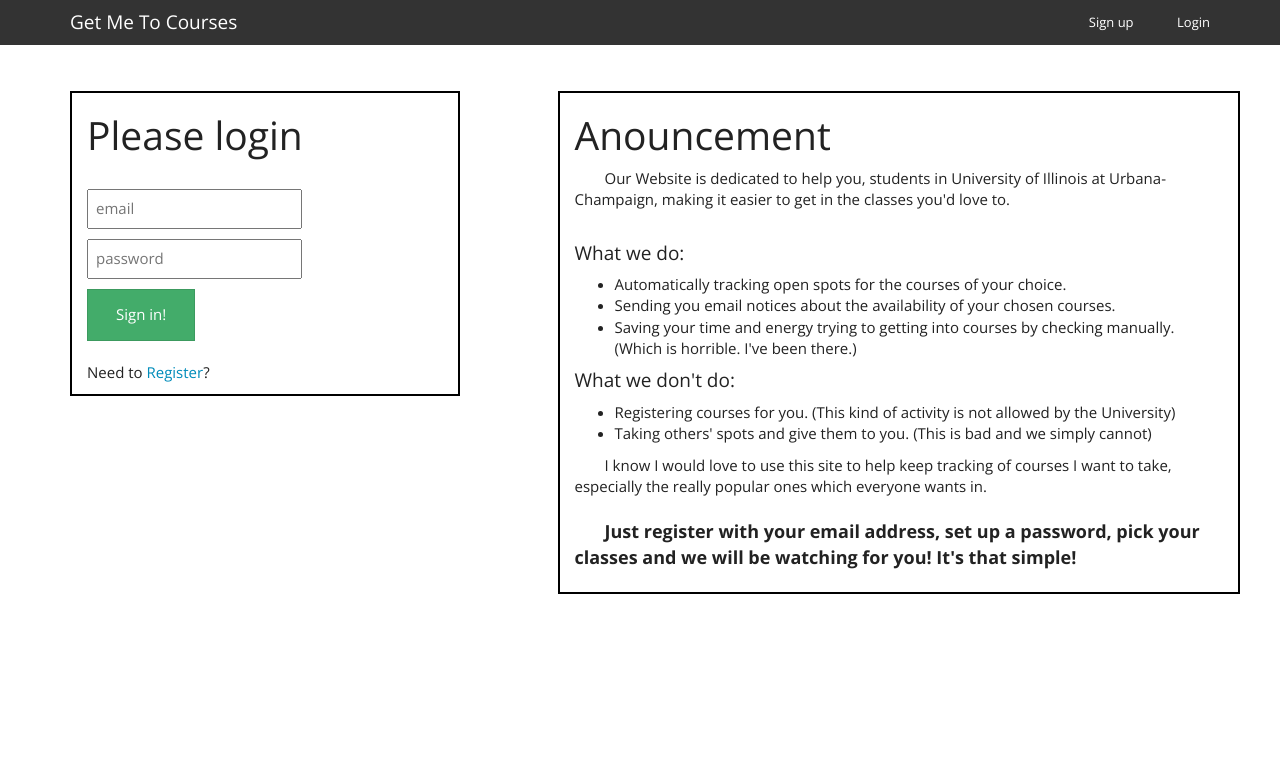
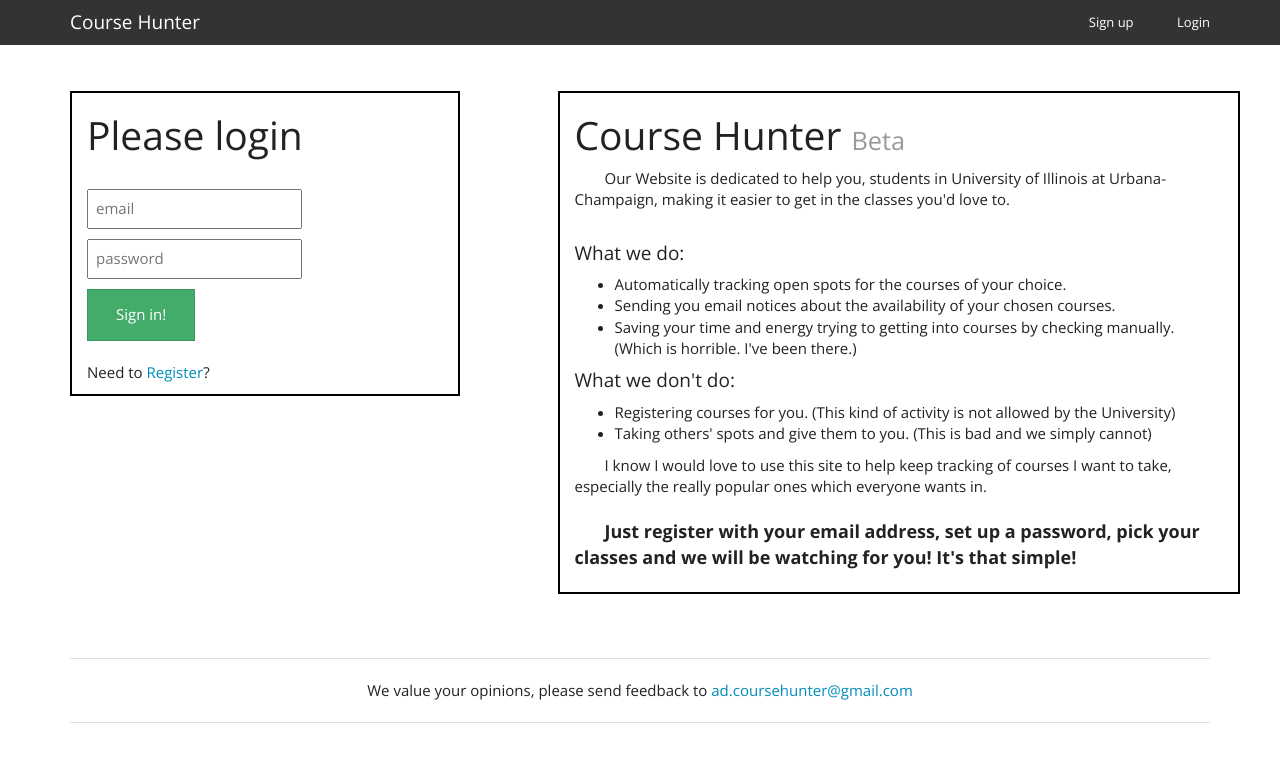
Before and after one commit to MingzeGao2/get-me-to-course, a Flask app: page /login in a window 1280 px wide. Shown: the top 762 px of the page. Run offline with Flask 2, Linux system fonts and the light colour scheme; some libraries are stand-ins or nearby versions; some web fonts are replaced.

Commit message:
Fixed Templates

```diff
--- a/project/templates/_base.html
+++ b/project/templates/_base.html
@@ -2,7 +2,7 @@
 <html>
   <head>
     <meta charset="utf-8">
-    <title>Get-Me-To-Courses</title>
+    <title>Course-Hunter</title>
     <!-- meta -->
     <meta name="description" content="">
     <meta name="author" content="">
@@ -39,11 +39,16 @@
       {% block content %}{% endblock %}
 
       <br />
-    </div>
       <!-- errors -->
       {% if error %}
         <p class="error"><strong>Error:</strong> {{ error }}</p>
       {% endif %}
+
+      <br />
+      <hr />
+      <p style="text-align:center;">We value your opinions, please send feedback to <a href="mailto:ad.coursehunter@gmail.com">ad.coursehunter@gmail.com</a></p>
+      <hr />
+    </div>
 
     <!-- </div> -->
 
--- a/project/templates/navigation.html
+++ b/project/templates/navigation.html
@@ -9,7 +9,7 @@
         <span class="icon-bar"></span>
         <span class="icon-bar"></span>
       </button>
-      <a class="navbar-brand" href="{{ url_for('main.home') }}">Get Me To Courses</a>
+      <a class="navbar-brand" href="{{ url_for('main.home') }}">Course Hunter</a>
     </div>
     <!-- Collect the nav links, forms, and other content for toggling -->
     <div class="collapse navbar-collapse" id="bs-example-navbar-collapse-1">
--- a/project/templates/user/login.html
+++ b/project/templates/user/login.html
@@ -54,7 +54,7 @@
 
 <div id="anouncementdiv" class="col-sm-7">
 
-  <h1>Anouncement</h1>
+  <h1>Course Hunter <small>Beta</small></h1>
   <!-- {% block anouncement %}{% endblock %} -->
   {% include "anouncement.html" %}
 
```
Also changed, not shown: project/templates/main/index.html (+30 -1 lines).
